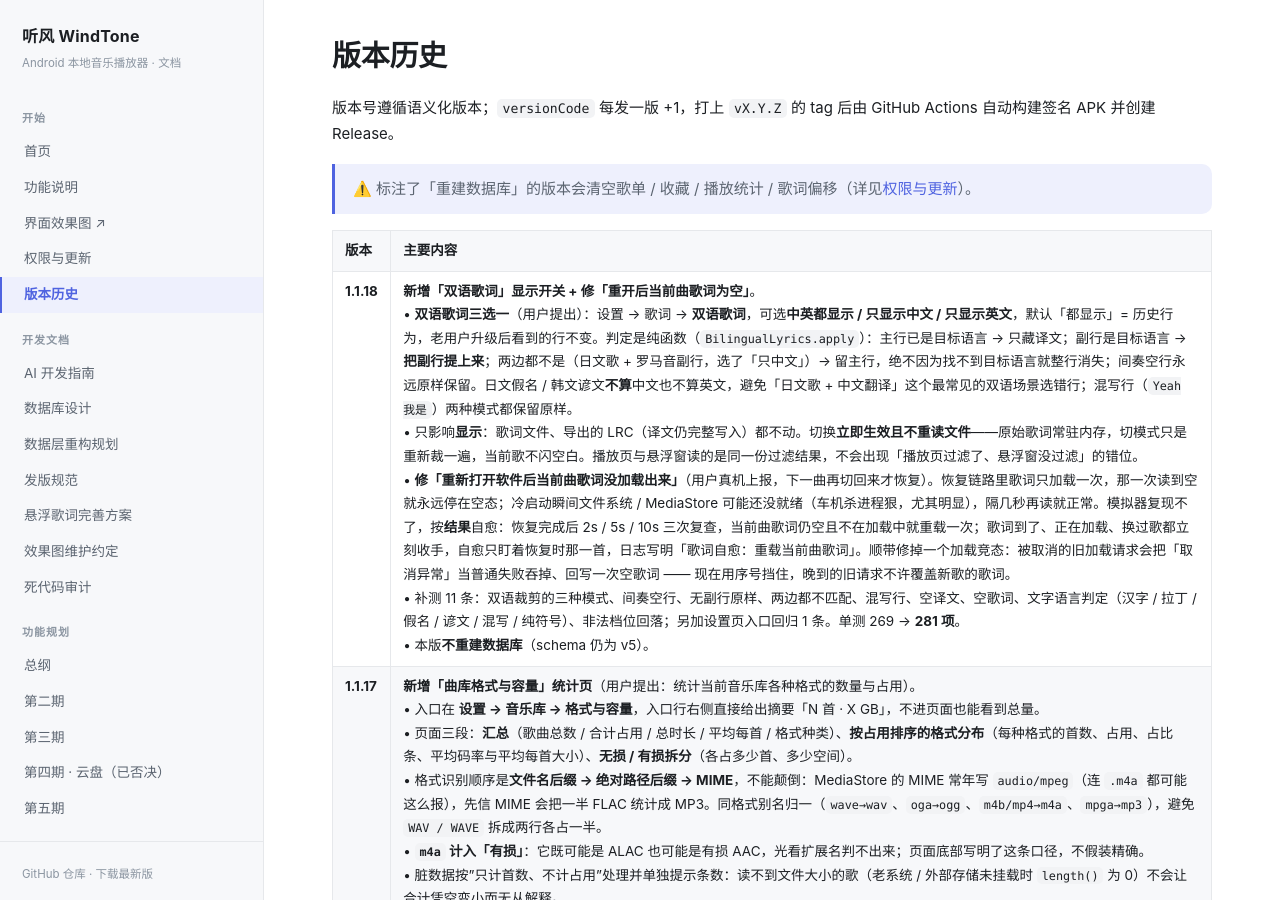
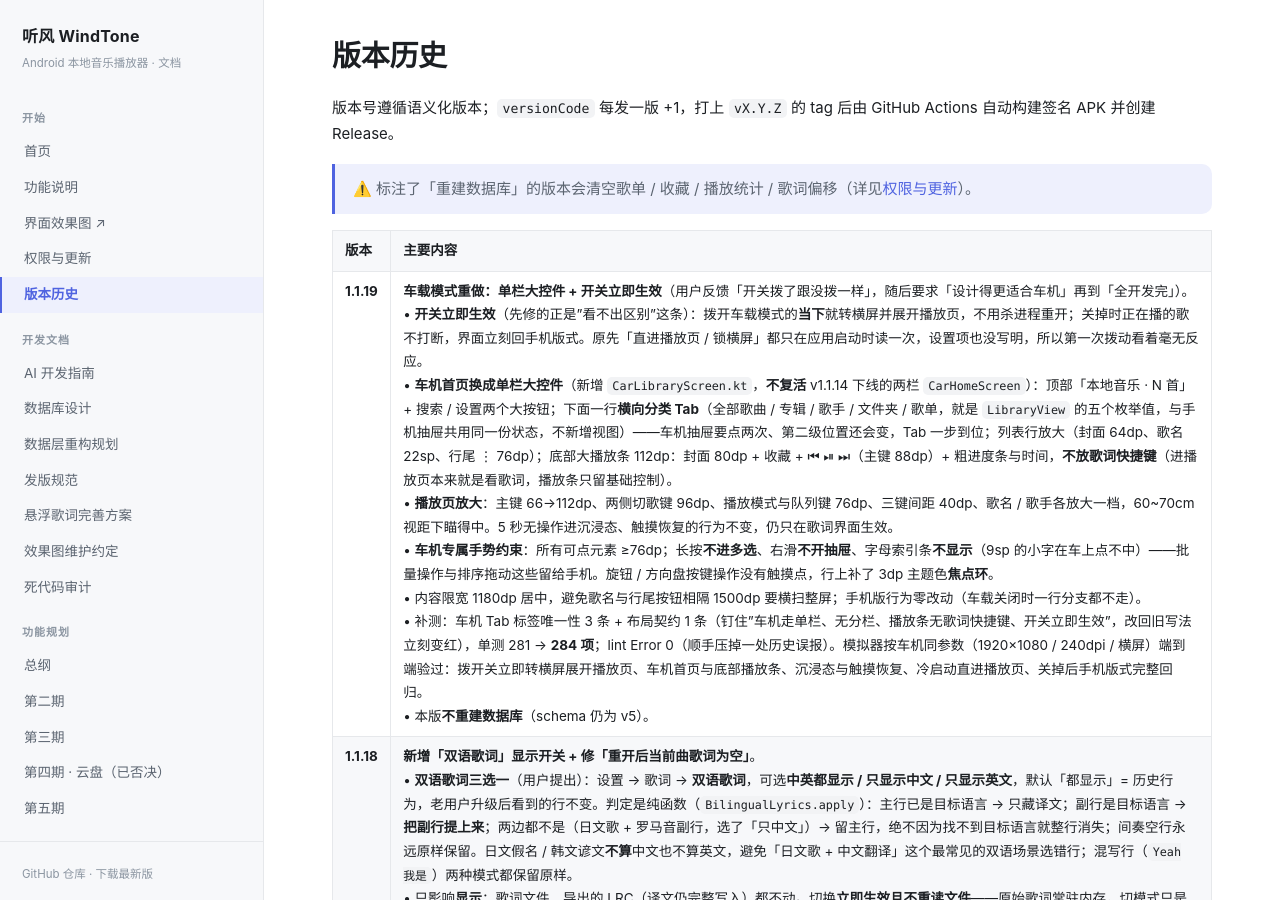
Before and after one commit to LuckyLearning/WindTone, a Jekyll site: the page built from docs/版本历史.md, in a window 1280 px wide and 900 px high. Built offline with Jekyll 4.4.1, drawn with Linux system fonts in a browser that asks for light colours.

Commit message:
chore(release): 版本号 1.1.19（code 29）+ 版本历史与效果图徽标
- app/build.gradle.kts：appVersionName 1.1.18 → 1.1.19，appVersionCode 28 → 29
- docs/版本历史.md：补 1.1.19 条目（车载模式重做：开关立即生效 + 单栏大控件首页 + 播放页放大 + 车机手势约束）
- docs/ui/index.html 徽标、docs/index.md 设计稿索引同步为「已落地」

```diff
--- a/docs/ui/index.html
+++ b/docs/ui/index.html
@@ -633,7 +633,7 @@ a{color:inherit;text-decoration:none}
     <a class="backdocs" href="https://luckylearning.github.io/WindTone/">← 文档站</a>
     <div class="bh-title">听风 WindTone · UI 效果图<small>设计基准 / Design Source of Truth</small></div>
     <span class="bh-badge"><span id="screenCount">52</span> 屏 · Material 3 · 手机 360dp / 车机 1707×1067dp</span>
-    <span class="bh-badge">对齐 v1.1.18 · 双语歌词三选一 / 重开歌词自愈 / 曲库格式与容量统计 / 打开应用继续上次播放 / 悬浮窗歌名歌手 + 1–5 行 / 车机单栏 / 侧边抽屉 / 设置二级分类（⑲/⑲B）</span>
+    <span class="bh-badge">对齐 v1.1.19 · 车载单栏大控件（开关立即生效）/ 双语歌词三选一 / 重开歌词自愈 / 曲库格式与容量统计 / 打开应用继续上次播放 / 悬浮窗歌名歌手 + 1–5 行 / 侧边抽屉 / 设置二级分类（⑲/⑲B）</span>
     <button class="tgl" id="themeBtn">🌙 深色主题</button>
   </div>
   <nav class="bh-nav">
--- a/docs/版本历史.md
+++ b/docs/版本历史.md
@@ -11,6 +11,7 @@ title: 版本历史
 
 | 版本 | 主要内容 |
 |---|---|
+| **1.1.19** | **车载模式重做：单栏大控件 + 开关立即生效**（用户反馈「开关拨了跟没拨一样」，随后要求「设计得更适合车机」再到「全开发完」）。<br>• **开关立即生效**（先修的正是"看不出区别"这条）：拨开车载模式的**当下**就转横屏并展开播放页，不用杀进程重开；关掉时正在播的歌不打断，界面立刻回手机版式。原先「直进播放页 / 锁横屏」都只在应用启动时读一次，设置项也没写明，所以第一次拨动看着毫无反应。<br>• **车机首页换成单栏大控件**（新增 `CarLibraryScreen.kt`，**不复活** v1.1.14 下线的两栏 `CarHomeScreen`）：顶部「本地音乐 · N 首」+ 搜索 / 设置两个大按钮；下面一行**横向分类 Tab**（全部歌曲 / 专辑 / 歌手 / 文件夹 / 歌单，就是 `LibraryView` 的五个枚举值，与手机抽屉共用同一份状态，不新增视图）——车机抽屉要点两次、第二级位置还会变，Tab 一步到位；列表行放大（封面 64dp、歌名 22sp、行尾 ⋮ 76dp）；底部大播放条 112dp：封面 80dp + 收藏 + ⏮ ⏯ ⏭（主键 88dp）+ 粗进度条与时间，**不放歌词快捷键**（进播放页本来就是看歌词，播放条只留基础控制）。<br>• **播放页放大**：主键 66→112dp、两侧切歌键 96dp、播放模式与队列键 76dp、三键间距 40dp、歌名 / 歌手各放大一档，60~70cm 视距下瞄得中。5 秒无操作进沉浸态、触摸恢复的行为不变，仍只在歌词界面生效。<br>• **车机专属手势约束**：所有可点元素 ≥76dp；长按**不进多选**、右滑**不开抽屉**、字母索引条**不显示**（9sp 的小字在车上点不中）——批量操作与排序拖动这些留给手机。旋钮 / 方向盘按键操作没有触摸点，行上补了 3dp 主题色**焦点环**。<br>• 内容限宽 1180dp 居中，避免歌名与行尾按钮相隔 1500dp 要横扫整屏；手机版行为零改动（车载关闭时一行分支都不走）。<br>• 补测：车机 Tab 标签唯一性 3 条 + 布局契约 1 条（钉住"车机走单栏、无分栏、播放条无歌词快捷键、开关立即生效"，改回旧写法立刻变红），单测 281 → **284 项**；lint Error 0（顺手压掉一处历史误报）。模拟器按车机同参数（1920×1080 / 240dpi / 横屏）端到端验过：拨开关立即转横屏展开播放页、车机首页与底部播放条、沉浸态与触摸恢复、冷启动直进播放页、关掉后手机版式完整回归。<br>• 本版**不重建数据库**（schema 仍为 v5）。 |
 | **1.1.18** | **新增「双语歌词」显示开关 + 修「重开后当前曲歌词为空」**。<br>• **双语歌词三选一**（用户提出）：设置 → 歌词 → **双语歌词**，可选**中英都显示 / 只显示中文 / 只显示英文**，默认「都显示」= 历史行为，老用户升级后看到的行不变。判定是纯函数（`BilingualLyrics.apply`）：主行已是目标语言 → 只藏译文；副行是目标语言 → **把副行提上来**；两边都不是（日文歌 + 罗马音副行，选了「只中文」）→ 留主行，绝不因为找不到目标语言就整行消失；间奏空行永远原样保留。日文假名 / 韩文谚文**不算**中文也不算英文，避免「日文歌 + 中文翻译」这个最常见的双语场景选错行；混写行（`Yeah 我是`）两种模式都保留原样。<br>• 只影响**显示**：歌词文件、导出的 LRC（译文仍完整写入）都不动。切换**立即生效且不重读文件**——原始歌词常驻内存，切模式只是重新裁一遍，当前歌不闪空白。播放页与悬浮窗读的是同一份过滤结果，不会出现「播放页过滤了、悬浮窗没过滤」的错位。<br>• **修「重新打开软件后当前曲歌词没加载出来」**（用户真机上报，下一曲再切回来才恢复）。恢复链路里歌词只加载一次，那一次读到空就永远停在空态；冷启动瞬间文件系统 / MediaStore 可能还没就绪（车机杀进程狠，尤其明显），隔几秒再读就正常。模拟器复现不了，按**结果**自愈：恢复完成后 2s / 5s / 10s 三次复查，当前曲歌词仍空且不在加载中就重载一次；歌词到了、正在加载、换过歌都立刻收手，自愈只盯着恢复时那一首，日志写明「歌词自愈：重载当前曲歌词」。顺带修掉一个加载竞态：被取消的旧加载请求会把「取消异常」当普通失败吞掉、回写一次空歌词 —— 现在用序号挡住，晚到的旧请求不许覆盖新歌的歌词。<br>• 补测 11 条：双语裁剪的三种模式、间奏空行、无副行原样、两边都不匹配、混写行、空译文、空歌词、文字语言判定（汉字 / 拉丁 / 假名 / 谚文 / 混写 / 纯符号）、非法档位回落；另加设置页入口回归 1 条。单测 269 → **281 项**。<br>• 本版**不重建数据库**（schema 仍为 v5）。 |
 | **1.1.17** | **新增「曲库格式与容量」统计页**（用户提出：统计当前音乐库各种格式的数量与占用）。<br>• 入口在 **设置 → 音乐库 → 格式与容量**，入口行右侧直接给出摘要「N 首 · X GB」，不进页面也能看到总量。<br>• 页面三段：**汇总**（歌曲总数 / 合计占用 / 总时长 / 平均每首 / 格式种类）、**按占用排序的格式分布**（每种格式的首数、占用、占比条、平均码率与平均每首大小）、**无损 / 有损拆分**（各占多少首、多少空间）。<br>• 格式识别顺序是**文件名后缀 → 绝对路径后缀 → MIME**，不能颠倒：MediaStore 的 MIME 常年写 `audio/mpeg`（连 `.m4a` 都可能这么报），先信 MIME 会把一半 FLAC 统计成 MP3。同格式别名归一（`wave→wav`、`oga→ogg`、`m4b/mp4→m4a`、`mpga→mp3`），避免 `WAV / WAVE` 拆成两行各占一半。<br>• **`m4a` 计入「有损」**：它既可能是 ALAC 也可能是有损 AAC，光看扩展名判不出来；页面底部写明了这条口径，不假装精确。<br>• 脏数据按"只计首数、不计占用"处理并单独提示条数：读不到文件大小的歌（老系统 / 外部存储未挂载时 `length()` 为 0）不会让合计凭空变小而无从解释。<br>• 统计**只读内存里的曲库**（当前可见的歌），不查库、不碰文件系统、不落表：曲库本身已是"当前有哪些歌"的唯一真相，再查一遍只会得到第二份可能对不上的数字。聚合是纯函数 `buildLibraryStats`。<br>• 补测 16 条：格式识别（大小写 / 别名 / 路径兜底 / MIME 兜底 / 文件名压过错误 MIME / 认不出）、聚合与排序（占用降序、并列时首数再扩展名）、零大小与未知时长、无损拆分（含 m4a 归有损）、空库、容量文本；另加 1 条设置页入口回归。单测 253 → **269 项**。<br>• 本版**不重建数据库**（schema 仍为 v5）。 |
 | **1.1.16** | **新增「打开应用继续上次播放」开关**（用户提出）。<br>• 语义：打开应用时**从上次的进度接着播**。默认开启 —— 车机场景里那一下播放键恰恰最不顺手（要看路），而「队列恢复了但停在暂停态」对用户来说等于没恢复。<br>• 关掉它回到老行为：队列、当前曲、进度照旧恢复，只停在暂停态等用户点，其余一切不变。<br>• 恢复链路本来就齐（`player_state` 每 5 秒落一次进度、`queue_songs` 存整个队列、循环 / 随机模式一起恢复），本版补的只是「恢复完要不要顺手起播」；顺带在起播前重套一次速度 / 变调 / 跳过静音 —— 这是全应用唯一一条**没人按播放键**的起播路径，参数没跟上就没有任何界面动作能纠正它。<br>• 修一处旧实现的死角：队列已存在时（播放服务还活着、只退过界面）原代码直接 return，「开关打开却没续播」最容易出在这里。现在这条分支也会按开关把暂停态接着播下去。<br>• 顺带修掉断点续播本身的**时序隐患**（模拟器上实测撞到）：恢复动作会在「曲库还没推给引擎」时被静默跳过，而当次就把「已恢复」标志置真，于是这次启动**永久**失去恢复机会 —— 表现是底部迷你条和当前曲都不出现，不报错、不崩溃，看着就像"没恢复"。现在改成条件不具备就等下一次调用（缓存装载后 / 扫描完成后各一次），并把实际走的路径写进日志（`断点续播：恢复队列 7 首，第 6 首，位置 65488ms`）。<br>• 补测：判定抽成纯函数 `shouldAutoResume`（开关开 / 关 × 队列空 / 已在播共 4 条），设置页新增 1 条（开关在界面上、↺ 写回出厂默认），默认值一致性断言 1 条；单测 248 → **253 项**。<br>• 模拟器（1920×1080）端到端双向验证：开关开 → 强停后重开自动从 65488ms 接着播（media_session 为 PLAYING）；开关关 → 同样的场景恢复到暂停态（PAUSED，位置不变），迷你条与「回到当前播放」都在。<br>• 本版**不重建数据库**（schema 仍为 v5）。 |
```
Also changed, not shown: docs/index.md (+1 -1 lines), 1 other file.
